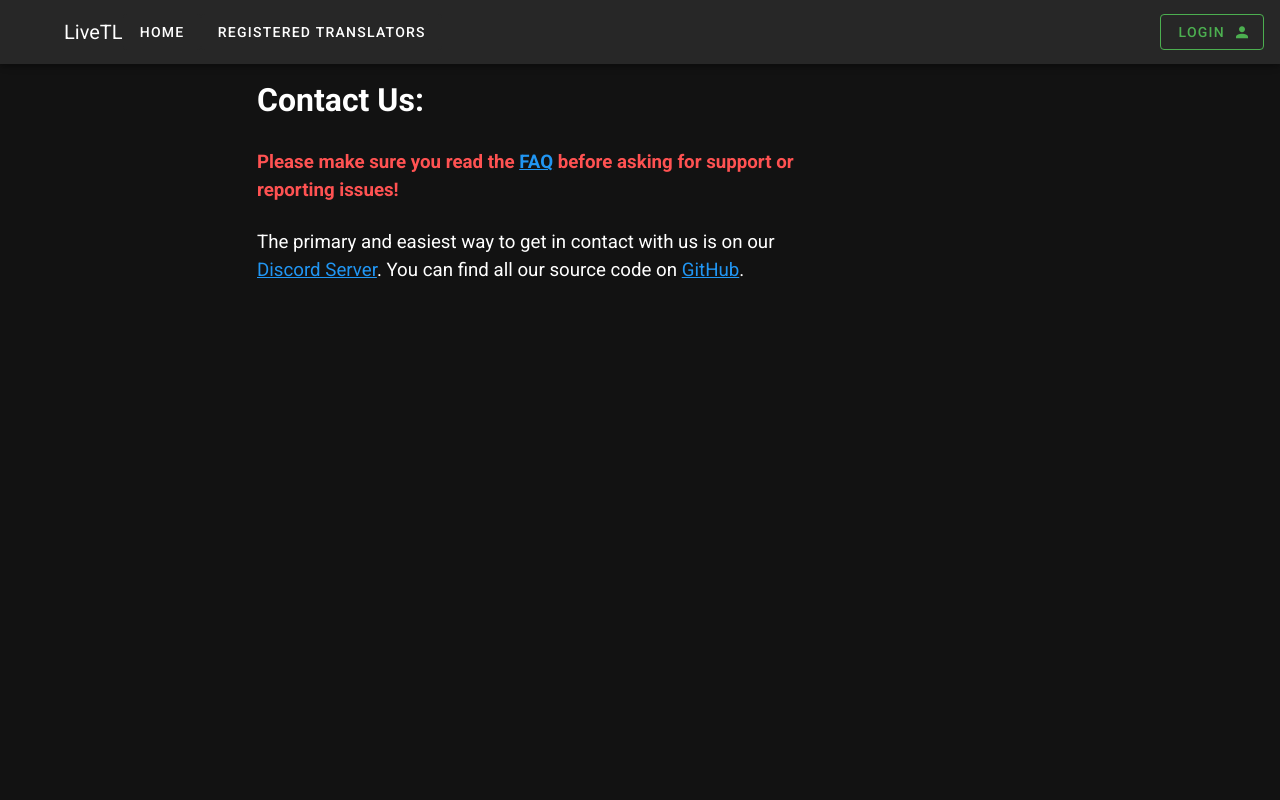
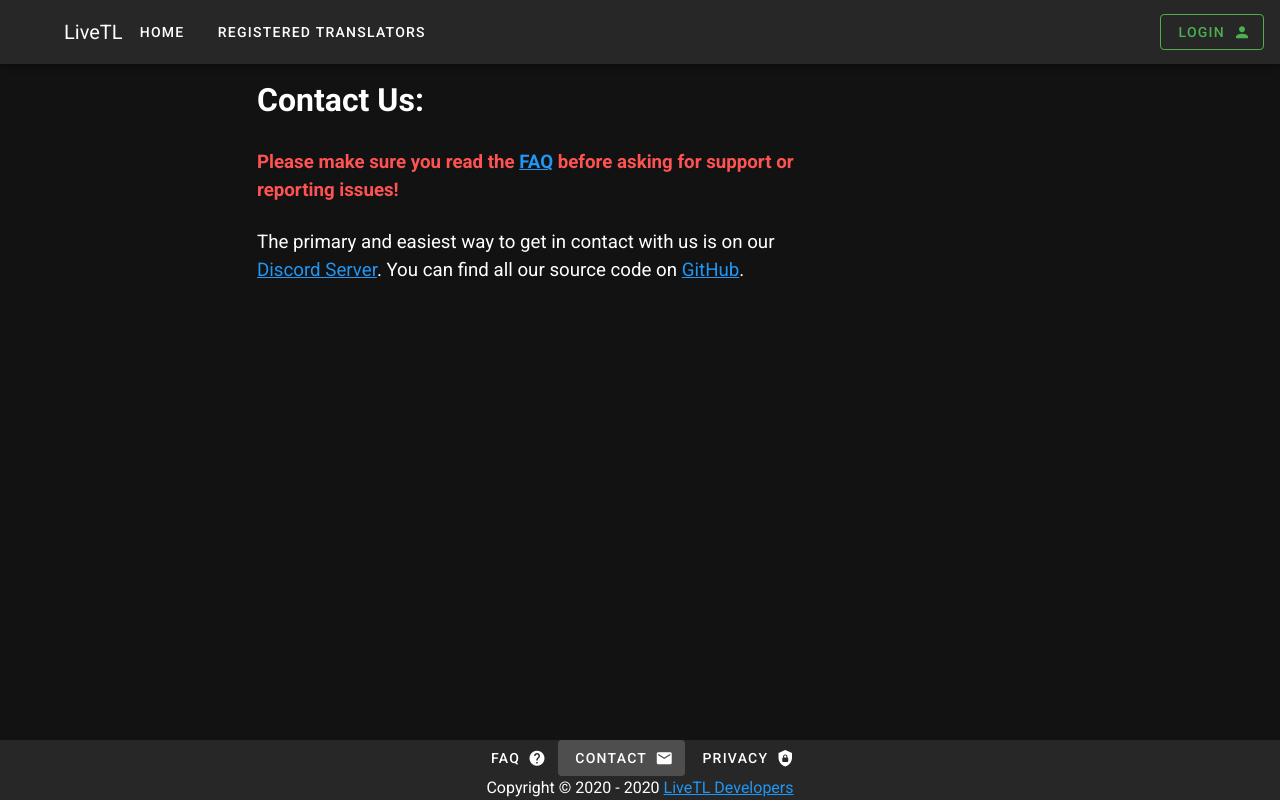
Before and after one commit to LiveTL/website, a Vue app: page /contact in a window 1280 px wide. Built offline with nearby package versions, Linux system fonts and the light colour scheme; no server answers.

Commit message:
add footer

```diff
--- a/src/App.vue
+++ b/src/App.vue
@@ -1,19 +1,23 @@
 <template>
   <v-app dark>
-    <navbar />
+    <Navbar />
 
     <v-main>
       <router-view />
     </v-main>
+
+    <Footer />
   </v-app>
 </template>
 
 <script>
 import Navbar from '@/components/Navbar';
+import Footer from '@/components/Footer';
 
 export default {
   name: 'App',
   components: {
+    Footer,
     Navbar
   }
 };
--- /dev/null
+++ b/src/components/Footer.vue
@@ -0,0 +1,44 @@
+<template>
+  <v-footer padless>
+    <v-row justify="center" no-gutters>
+      <div v-for="link in buttons" :key="link.text">
+        <v-btn text :to="link.link">
+          {{ link.text }}
+          <v-icon right v-text="link.icon"></v-icon>
+        </v-btn>
+      </div>
+
+      <v-col cols="12" class="text-center">
+        Copyright &copy; 2020 - {{ new Date().getFullYear() }} <a href="https://github.com/orgs/LiveTL/people"
+                                                                  target="_blank">LiveTL Developers</a>
+      </v-col>
+    </v-row>
+  </v-footer>
+</template>
+
+<script>
+export default {
+  name: 'Footer',
+  data: () => {
+    return {
+      buttons: [
+        {
+          text: 'FAQ',
+          link: '/faq',
+          icon: 'mdi-help-circle'
+        },
+        {
+          text: 'Contact',
+          link: '/contact',
+          icon: 'mdi-email'
+        },
+        {
+          text: 'Privacy',
+          link: '/privacy',
+          icon: 'mdi-shield-lock'
+        }
+      ]
+    };
+  }
+};
+</script>
```
